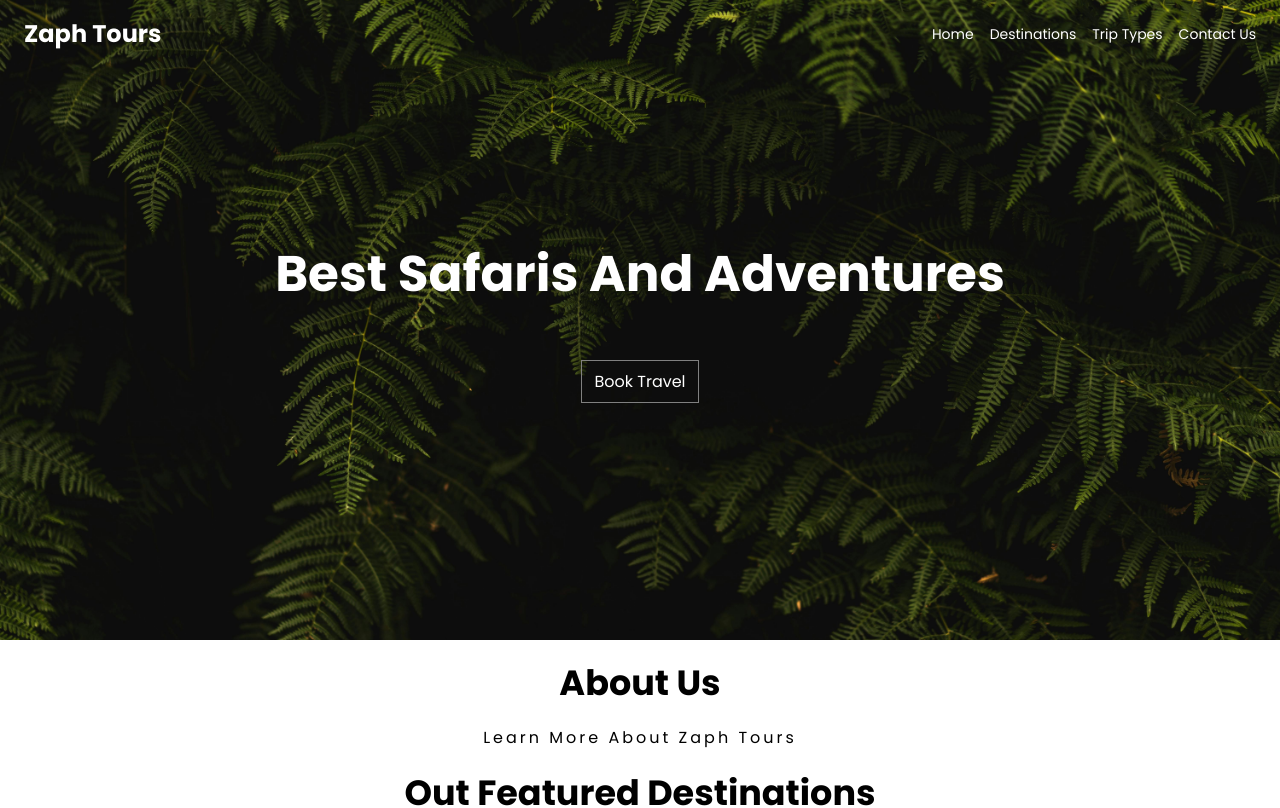
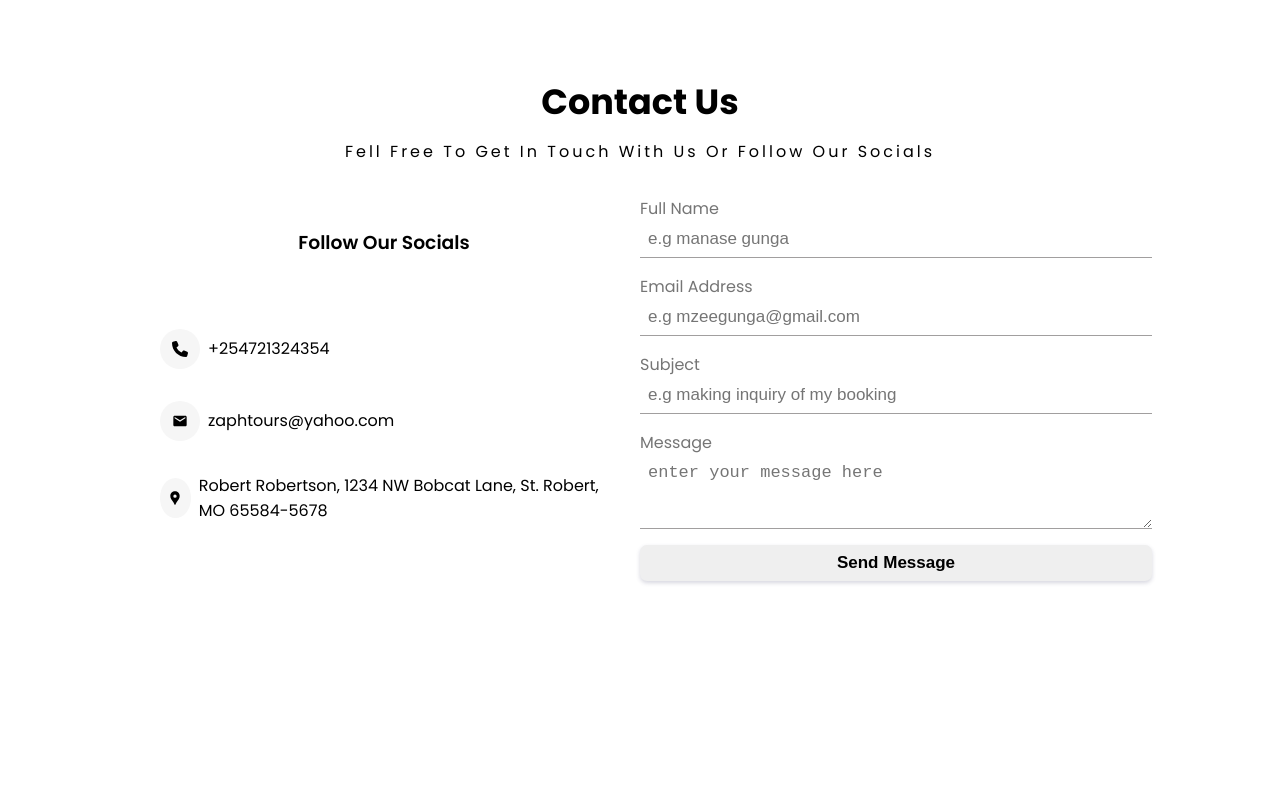
Before and after one commit to Manase44/zaph-tours, a React (Vite) app: page /contact in a window 1280 px wide. Shown: the top 808 px of the page. Built offline with nearby package versions, Linux system fonts and the light colour scheme.

Commit message:
add the contact page
added the socials, the location, email address, and the phone number
added the essaging form

```diff
--- a/package.json
+++ b/package.json
@@ -12,6 +12,7 @@
   "dependencies": {
     "react": "^18.2.0",
     "react-dom": "^18.2.0",
+    "react-icons": "^5.2.1",
     "react-router-dom": "^6.23.1"
   },
   "devDependencies": {
--- a/src/App.css
+++ b/src/App.css
@@ -8,7 +8,12 @@
 :root{
   --primary-font:"Poppins", sans-serif;
   --secondary-font:"Dancing Script", cursive;
+  --shadow:0 2px 4px 0 rgba(50, 50, 93, .2);
+  --button-radius:7px;
   --primary-color:#fff;
+  --greyish-shading:#f6f6f6;
+  --border-shading:#a19f9f;
+  --light-shading:#757575;
 }
 html, body{
   overflow-x: hidden;
@@ -22,7 +27,7 @@ a{
   text-align: center;
   color: #000;
   font-size: 35px;
-  padding: 1rem 0;
+  padding: .7rem 0;
 }
 .section-subtitle{
   text-align: center;
--- a/src/App.jsx
+++ b/src/App.jsx
@@ -2,6 +2,11 @@ import { useState } from 'react'
 import './App.css'
 import {BrowserRouter, Routes, Route} from 'react-router-dom'
 import Home from './pages/Home/Home'
+import Destinations from './pages/Destinations/Destinations'
+import Trips from './pages/Trip-Types/Trips'
+import Contact from './pages/Contact/Contact'
+import Notfound from './pages/NotFound/Notfound'
+import Header from './components/Header/Header'
 function App() {
   const [count, setCount] = useState(0)
 
@@ -10,10 +15,10 @@ function App() {
     <BrowserRouter>
     <Routes>
       <Route path='/' element={<Home/>}/>
-      <Route path='/destinations' element={<Home/>}/>
-      <Route path='/trips' element={<Home/>}/>
-      <Route path='/contact' element={<Home/>}/>
-      <Route path='*' element={<Home/>}/>
+      <Route path='/destinations' element={<Destinations/>}/>
+      <Route path='/trips' element={<Trips/>}/>
+      <Route path='/contact' element={<Contact/>}/>
+      <Route path='*' element={<Notfound/>}/>
     </Routes>
     </BrowserRouter>
     </>
--- a/src/components/Header/Header.css
+++ b/src/components/Header/Header.css
@@ -3,10 +3,10 @@ header{
     top: 0;
     width: 100vw;
     display: flex;
+    z-index: 200;
     justify-content: space-between;
     align-items: center;
     padding: 1rem 1.5rem;
-
 }
 .header-logo a{
     color: var(--primary-color);
--- /dev/null
+++ b/src/pages/Contact/Contact.css
@@ -0,0 +1,78 @@
+.contact-section{
+    margin-top: 4rem;
+    display: grid;
+    align-items: center;
+    justify-content: center;
+}
+.contact-section-details{
+    margin-top: 1rem;
+    width: 80vw;
+    display: grid;
+    grid-template-columns: repeat(2, 1fr);
+}
+.contact-socials{
+    padding:3rem 2rem;
+}
+.contact-socials h3{
+    text-transform: capitalize;
+    font-weight: 550;
+    text-align: center;
+}
+.contact-socials-items{
+    height: 100%;
+    display: flex;
+    flex-direction: column;
+    justify-content: center;
+    gap: 2rem;
+}
+.social-item{
+    color: inherit;
+    display: flex;
+    align-items: center;
+    gap: .5rem;
+}
+.social-item-icon{
+    --size:2.5rem;
+    width: var(--size);
+    height: var(--size);
+    border-radius: 50%;
+    display: grid;
+    place-content: center;
+    background-color: var(--greyish-shading);
+}
+.contact-form{
+    margin-bottom: 2rem;
+}
+.form-input{
+    margin: 1rem auto;
+    display: grid;
+}
+.form-input label{
+    text-transform: capitalize;
+    color: var( --light-shading);
+}
+.form-input input[type="text"], .form-input input[type="email"], textarea{
+    padding: .5rem;
+    font-size: 17px;
+    font-weight: 550;
+    border: none;
+    outline: none;
+    border-bottom: 1px solid var(--border-shading);
+}
+.form-input input[type="text"],textarea{
+    text-transform: capitalize;
+}
+.form-input input[type="text"]::placeholder, .form-input input[type="email"]::placeholder, textarea::placeholder{
+    font-weight: 400;
+    text-transform: lowercase;
+}
+input[type="submit"]{
+    width: 100%;
+    padding: .5rem 0;
+    font-size: 17px;
+    font-weight: 550;
+    border: none;
+    box-shadow: var(--shadow);
+    cursor: pointer;
+    border-radius: var(--button-radius);
+}
--- a/src/pages/Contact/Contact.jsx
+++ b/src/pages/Contact/Contact.jsx
@@ -0,0 +1,88 @@
+import Header from "../../components/Header/Header";
+import "./Contact.css";
+import { MdEmail, MdLocationPin } from "react-icons/md";
+import { FaPhone } from "react-icons/fa6";
+
+const Contact = () => {
+  return (
+    <div>
+      <Header />
+      <div className="contact-section">
+        <h1 className="section-title">contact us</h1>
+        <p className="section-subtitle">
+          fell free to get in touch with us or follow our socials
+        </p>
+        <div className="contact-top"></div>
+        <div className="contact-map"></div>
+        <div className="contact-section-details">
+          <div className="contact-socials">
+            <h3>follow our socials</h3>
+            <div className="contact-socials-items">
+              <a className="social-item" href="tel:+254721324354">
+                <span className="social-item-icon"><FaPhone /></span>
+                <span>+254721324354</span>
+              </a>
+              <a className="social-item" href="mailto:zaphtours@yahoo.com">
+                <span className="social-item-icon"><MdEmail /></span>
+                 <span>zaphtours@yahoo.com</span>
+              </a>
+              <a className="social-item" href="#">
+                <span className="social-item-icon"><MdLocationPin /></span>
+                <span>Robert Robertson, 1234 NW Bobcat Lane, St. Robert, MO 65584-5678</span>
+              </a>
+            </div>
+          </div>
+          <div className="contact-form">
+            <form action="#" className="form">
+              <div className="form-input">
+                <label htmlFor="contactName">full name</label>
+                <input
+                  type="text"
+                  name="contactName"
+                  id="contactName"
+                  placeholder="e.g Manase Gunga"
+                  required
+                />
+              </div>
+              <div className="form-input">
+                <label htmlFor="contactEmail">email address</label>
+                <input
+                  type="email"
+                  name="contactEmail"
+                  id="contactEmail"
+                  placeholder="e.g mzeegunga@gmail.com"
+                  required
+                />
+              </div>
+              <div className="form-input">
+                <label htmlFor="contactSubject">subject</label>
+                <input
+                  type="text"
+                  name="contactSubject"
+                  id="contactSubject"
+                  placeholder="e.g making inquiry of my booking"
+                  required
+                />
+              </div>
+              <div className="form-input">
+                <label htmlFor="contactMessage">message</label>
+                <textarea
+                  name="contactMessage"
+                  id="contactMessage"
+                  rows={3}
+                  placeholder="Enter your message here"
+                  required
+                ></textarea>
+              </div>
+              <div className="">
+                <input type="submit" value="Send Message" />
+              </div>
+            </form>
+          </div>
+        </div>
+      </div>
+    </div>
+  );
+};
+
+export default Contact;
--- /dev/null
+++ b/src/pages/Destinations/Destinations.jsx
@@ -0,0 +1,11 @@
+import Header from "../../components/Header/Header"
+
+const Destinations = () => {
+  return (
+    <div>
+        <Header/>
+    </div>
+  )
+}
+
+export default Destinations
--- /dev/null
+++ b/src/pages/NotFound/Notfound.jsx
@@ -0,0 +1,12 @@
+import Header from "../../components/Header/Header"
+
+const Notfound = () => {
+  return (
+    <div>
+        <Header/>
+        Notfound
+    </div>
+  )
+}
+
+export default Notfound
--- /dev/null
+++ b/src/pages/Trip-Types/Trips.jsx
@@ -0,0 +1,12 @@
+import Header from "../../components/Header/Header"
+
+const Trips = () => {
+  return (
+    <div>
+        <Header/>
+
+    </div>
+  )
+}
+
+export default Trips
```
Also changed, not shown: src/components/Footer/Footer.jsx (added, +9 -0 lines), src/components/Footer/Footer.css (added), 1 other file (tests, documents, lock files or other folders).
